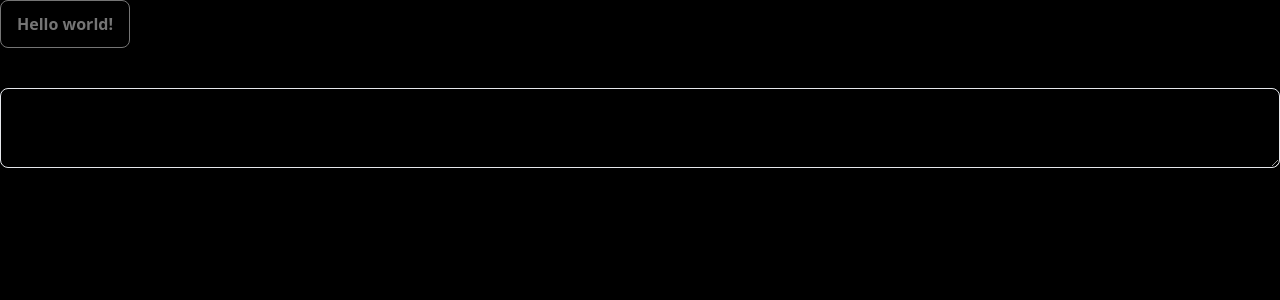
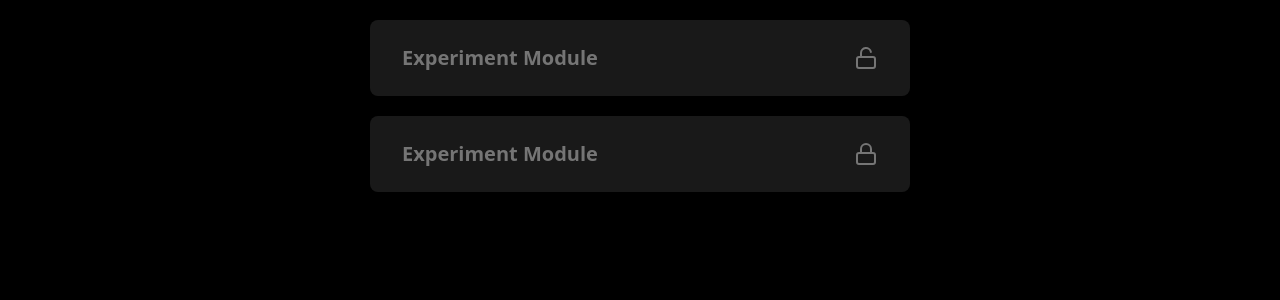
Before and after one commit to woshik/challenge-experiment-module, a React (Create React App) app: page / in a window 1280 px wide. Shown: the top 300 px of the page. Built offline with nearby package versions, Linux system fonts and the light colour scheme.

Commit message:
# refactor: - add validation for the prompt. Message will show if the propmt is empty. - add onChange method for the textarea.

```diff
--- a/src/App.tsx
+++ b/src/App.tsx
@@ -1,8 +1,22 @@
-import { Button } from './components/ui/button'
-import Textarea from './components/ui/textarea'
+import ExperimentModule from './components/ExperimentModule'
+import { useExperimentModuleContext } from './context/experimentModule'
 
-function App (): JSX.Element {
-  return (<><Button>Hello world!</Button><Textarea className='border mt-10' size='lg' /></>)
+const App = (): JSX.Element => {
+  const { experimentModules } = useExperimentModuleContext()
+
+  return (
+    <div className='w-[580px] mx-auto space-y-5 p-5'>
+      {experimentModules.map((module) => (
+        <ExperimentModule
+          key={module.id}
+          id={module.id}
+          title={module.title}
+          lock={module.lock}
+        >Hello
+        </ExperimentModule>
+      ))}
+    </div>
+  )
 }
 
 export default App
--- a/src/components/ExperimentModule/index.tsx
+++ b/src/components/ExperimentModule/index.tsx
@@ -6,7 +6,7 @@ import Control from './control'
 import Prompt from './prompt'
 
 interface IExperimentModule extends Omit<IExperimentModuleData, 'iterations'> {
-  children: React.ReactNode
+  children?: React.ReactNode
 }
 
 const ExperimentModule = ({
@@ -16,17 +16,29 @@ const ExperimentModule = ({
   children
 }: IExperimentModule): JSX.Element => {
   const [isAddIterationModeTrue, setIsAddIterationModeTrue] = useState(false)
+  const [promptValue, setPromptValue] = useState('')
+  const [validationError, setValidationError] = useState(false)
 
   const handleCancelClick = (): void => {
     setIsAddIterationModeTrue(false)
   }
 
   const handleDoneClick = (): void => {
-    setIsAddIterationModeTrue(false)
+    if (promptValue === '') {
+      setValidationError(true)
+    } else {
+      console.log(promptValue)
+      setIsAddIterationModeTrue(false)
+    }
   }
 
   const handleAddIterationClick = (): void => {
     setIsAddIterationModeTrue(true)
+  }
+
+  const handlerPromptOnChange = (value: string): void => {
+    setValidationError(false)
+    setPromptValue(value)
   }
 
   return (
@@ -37,7 +49,11 @@ const ExperimentModule = ({
       </AccordionItem>
       <AccordionContent className='px-8'>
         <div className='space-y-2'>{children}</div>
-        <Prompt isAddIterationModeTrue={isAddIterationModeTrue} />
+
+        <Prompt isAddIterationModeTrue={isAddIterationModeTrue} onValueChange={handlerPromptOnChange} />
+
+        {validationError && <p className='w-full mt-5 bg-red-900 font-medium text-white rounded-lg p-4'>Prompt is empty. Please write to the prompt.</p>}
+
         <div className='flex items-center justify-end'>
           <Control
             id={id}
--- a/src/components/ExperimentModule/prompt.tsx
+++ b/src/components/ExperimentModule/prompt.tsx
@@ -1,29 +1,51 @@
-import { useRef, useState } from 'react'
+import { useEffect, useRef, useState } from 'react'
 import Textarea from '../ui/textarea'
 
 interface IPromptProps {
   isAddIterationModeTrue: boolean
+  onValueChange?: (value: string) => void
 }
 
-const Prompt = ({ isAddIterationModeTrue }: IPromptProps): JSX.Element | null => {
+const Prompt = ({
+  isAddIterationModeTrue,
+  onValueChange
+}: IPromptProps): JSX.Element | null => {
   const textAreaRef = useRef<HTMLTextAreaElement>(null)
   const [textareaVisible, setTextareaVisible] = useState(false)
+
+  useEffect(() => {
+    if (!isAddIterationModeTrue) {
+      setTextareaVisible(false)
+    }
+  }, [isAddIterationModeTrue])
 
   const handlePromptClick = (): void => {
     setTextareaVisible(true)
     setTimeout(() => {
       textAreaRef.current?.focus()
-    }, 100)
+    })
   }
 
   const handleAutoGenerateText = (): void => {
-    if (textAreaRef.current?.value !== undefined) {
-      textAreaRef.current.value = 'Iteration Title'
+    setTimeout(() => {
+      if (textAreaRef.current !== null) {
+        textAreaRef.current.value = 'Iteration Title'
+
+        if (onValueChange != null) {
+          onValueChange(textAreaRef.current.value)
+        }
+      }
+    })
+  }
+
+  const handleOnChange = (e: React.ChangeEvent<HTMLTextAreaElement>): void => {
+    if (onValueChange != null) {
+      onValueChange(e.target.value)
     }
   }
 
-  if (textareaVisible) {
-    return <Textarea size='lg' ref={textAreaRef} />
+  if (isAddIterationModeTrue && textareaVisible) {
+    return <Textarea size='lg' className='mt-10' ref={textAreaRef} onChange={e => handleOnChange(e)} />
   }
 
   if (isAddIterationModeTrue) {
@@ -32,7 +54,7 @@ const Prompt = ({ isAddIterationModeTrue }: IPromptProps): JSX.Element | null =>
         className='bg-background h-20 w-full mt-10 text-md text-primary-foreground p-4 rounded-md cursor-text'
         onClick={handlePromptClick}
       >
-        To add a new iteration, start typing a prompt or{' '}
+        To add a new iteration, start typing the prompt or{' '}
         <span
           className='underline cursor-pointer'
           onClick={handleAutoGenerateText}
```
